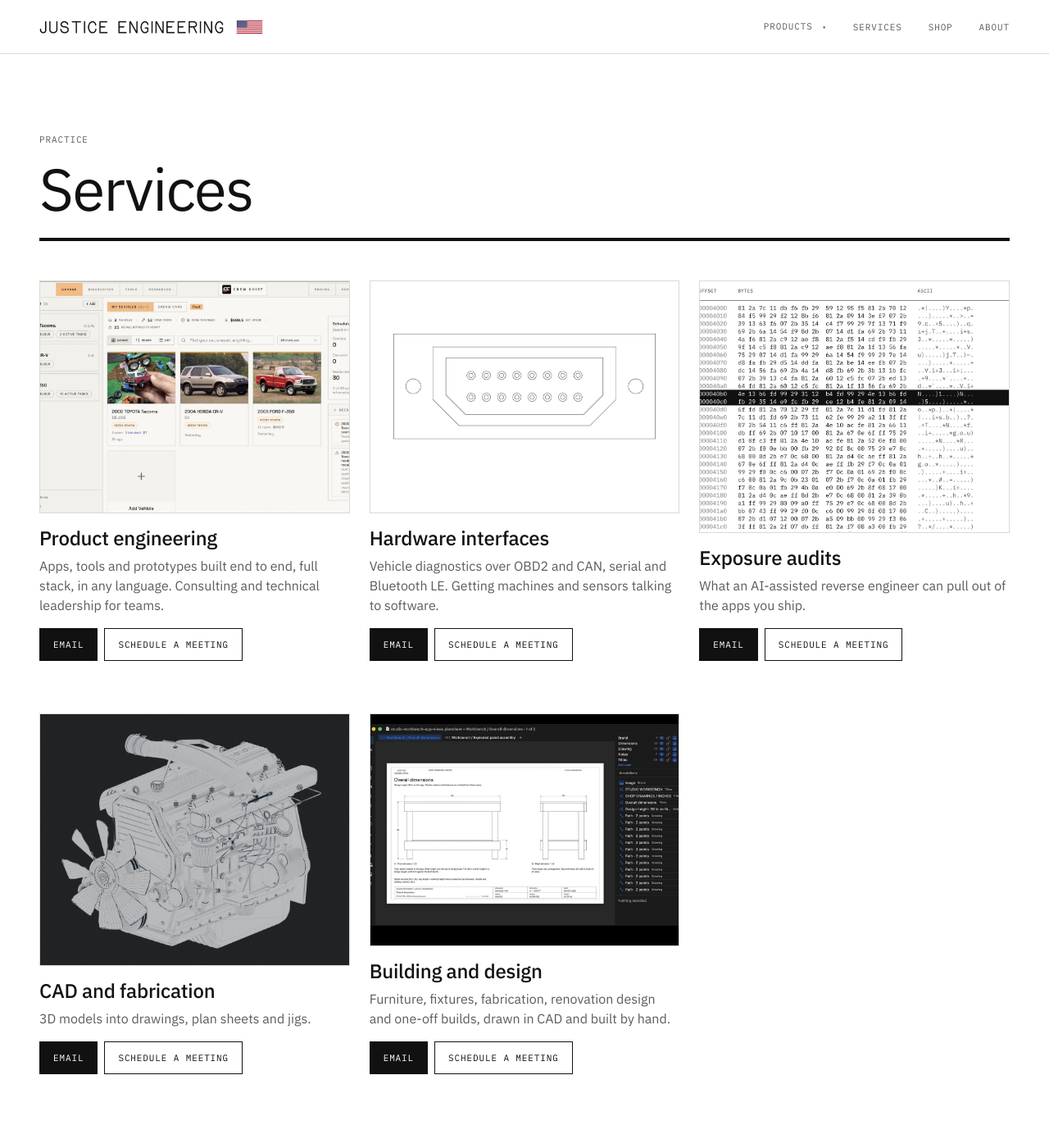
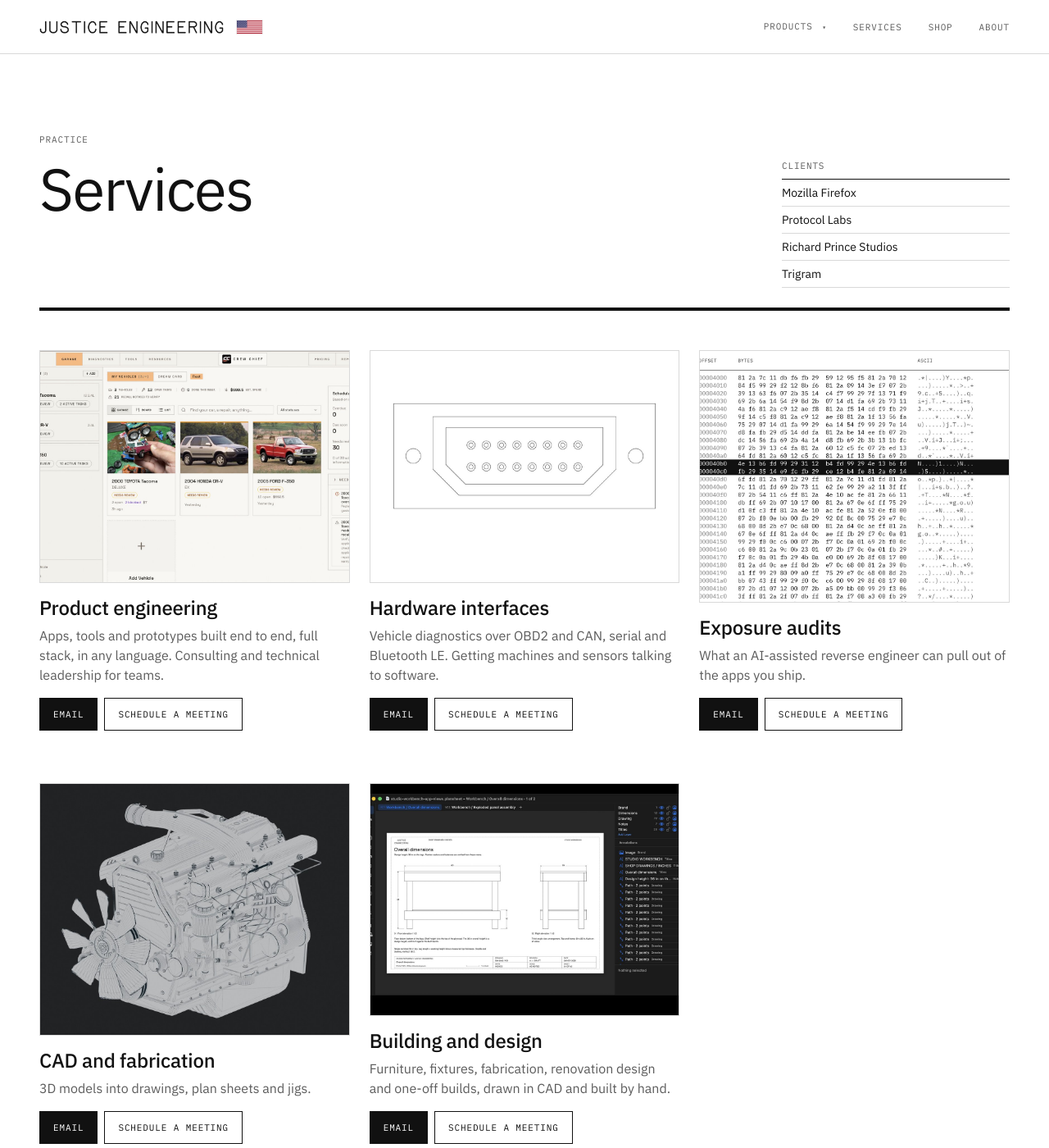
Before and after one commit to JusticeEngineering/JusticeEngineering.github.io, a Jekyll site: the page built from services/index.html, in a window 1280 px wide and 1400 px high. Shown: the whole window at 82% size. Built offline with Jekyll 4.4.1, drawn with Linux system fonts in a browser that asks for light colours; some of the changed text lies outside the part shown.

Commit message:
Services: move the client list into the masthead, top right
Uses the masthead-with-facts layout from GRID.md (title on 1-8, facts on
10-12); stacks under the title below 900px.

Co-Authored-By: Claude Opus 5.5 <noreply@anthropic.com>
Claude-Session: https://claude.ai/code/session_018JdvXJePWZNQQ4WrCh9tgv

```diff
--- a/assets/site.css
+++ b/assets/site.css
@@ -219,7 +219,9 @@ ol.posts a:hover b{text-decoration:underline;text-underline-offset:5px;text-deco
   .svc-card h2,.svc-card p{order:1}
   .svc-actions{order:2;position:static;opacity:1;background:none;-webkit-backdrop-filter:none;backdrop-filter:none;justify-content:flex-start;padding:var(--u2) 0 0}
 }
-.clients p{font:var(--t-lead);max-width:30em}
+.clients .label{color:var(--ink-2);margin-bottom:var(--u1)}
+.clients ul{list-style:none;margin:0;padding:0;border-top:1px solid var(--ink)}
+.clients li{font:var(--t-small);padding-block:6px;border-bottom:1px solid var(--rule)}
 
 /* Footer: one rule, one line of data type */
 footer{margin-top:var(--u12);border-top:1px solid var(--rule);padding-top:var(--u2);display:flex;justify-content:space-between;gap:var(--u1) var(--u3);flex-wrap:wrap;color:var(--ink-2)}
--- a/services/index.html
+++ b/services/index.html
@@ -30,11 +30,20 @@ services:
     alt: Workbench plan sheet in Drafting Table
 ---
       {% if site.booking_url != "" %}{% assign book = site.booking_url %}{% else %}{% assign book = "mailto:" | append: site.email | append: "?subject=Meeting%20request" %}{% endif %}
-      <div class="page-head grid">
+      <div class="page-head has-facts grid">
         <div class="eyebrow">Practice</div>
         <div>
           <h1>Services</h1>
         </div>
+        <aside class="facts clients" aria-label="Clients">
+          <div class="label">Clients</div>
+          <ul>
+            <li>Mozilla Firefox</li>
+            <li>Protocol Labs</li>
+            <li>Richard Prince Studios</li>
+            <li>Trigram</li>
+          </ul>
+        </aside>
       </div>
       <div class="svc grid">
         <div class="svc-body">
@@ -55,11 +64,3 @@ services:
           </ul>
         </div>
       </div>
-      <section class="s clients">
-        <div class="grid">
-          <div class="label">Clients</div>
-          <div class="body">
-            <p>Mozilla Firefox, Protocol Labs, Richard Prince Studios, Trigram.</p>
-          </div>
-        </div>
-      </section>
```
